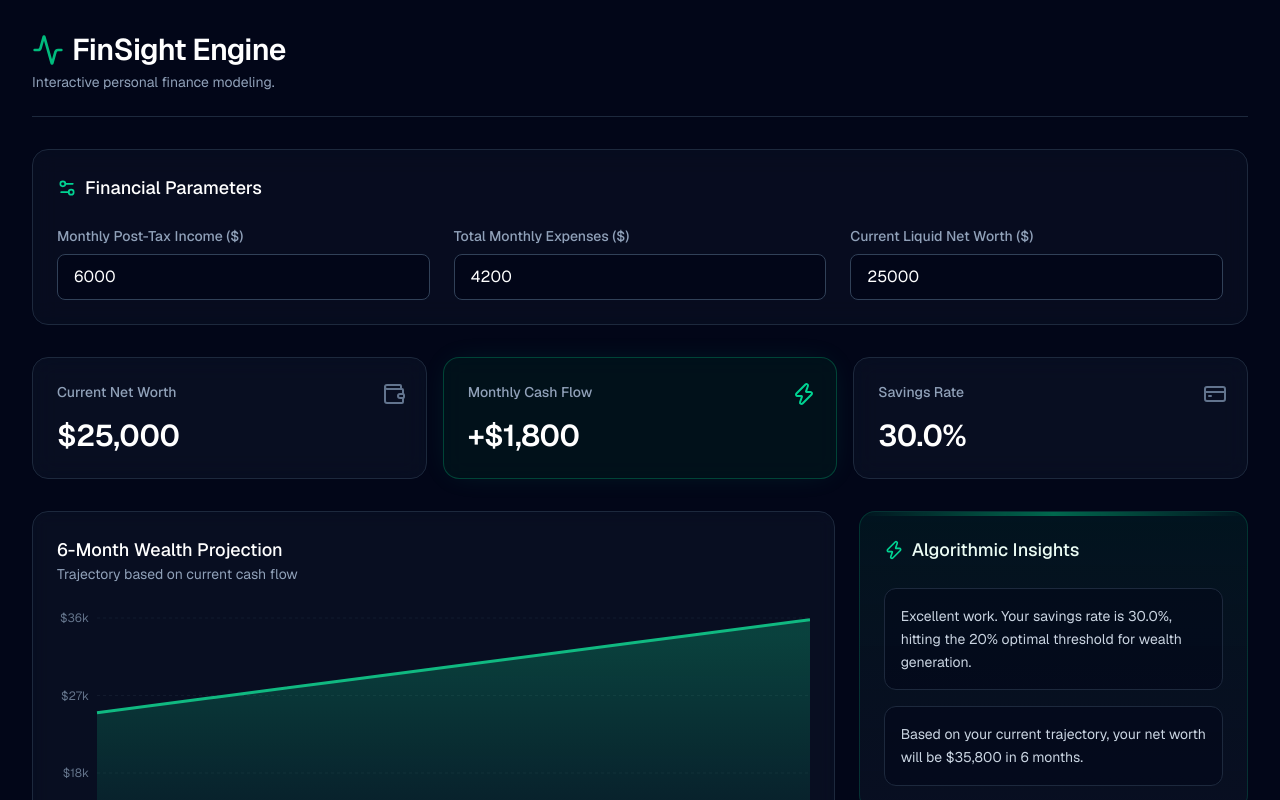
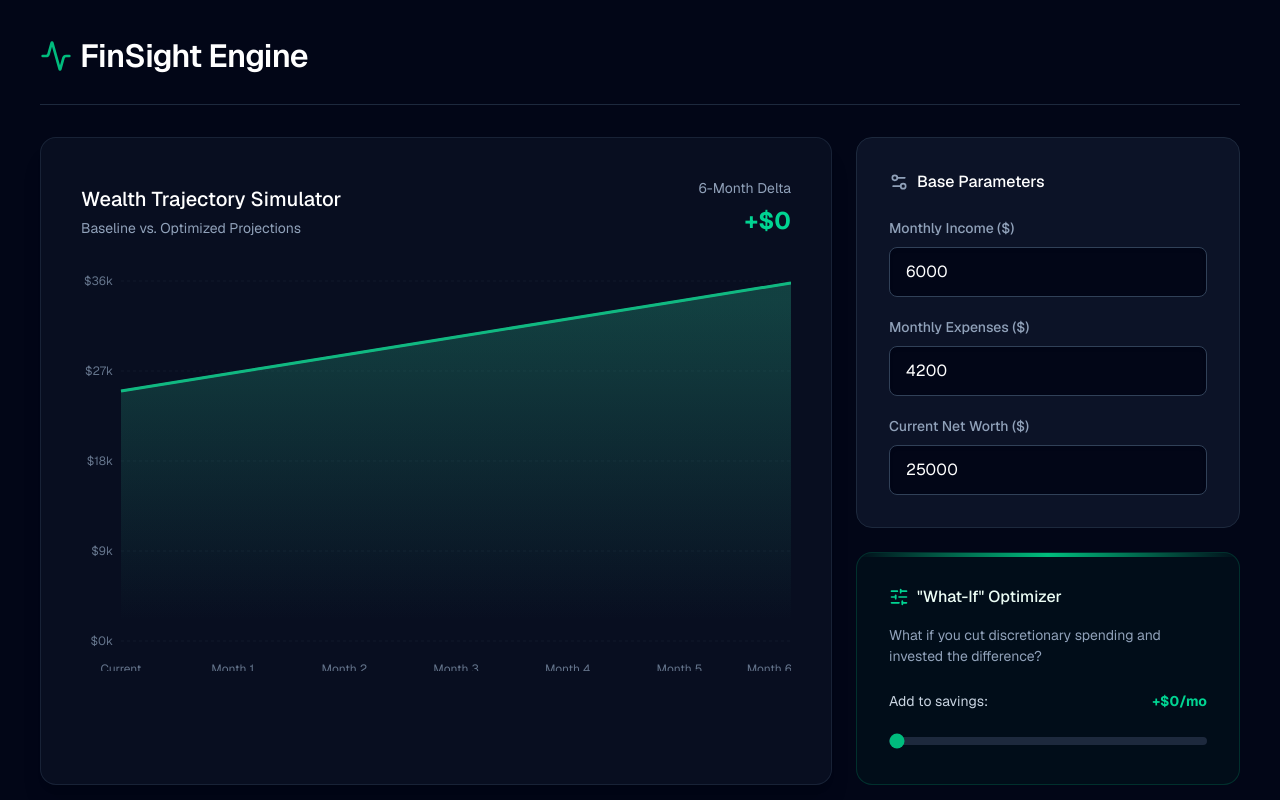
Before and after one commit to ojasvi24-coder/finsight, a Next.js app: page /dashboard in a window 1280 px wide. Shown: the top 800 px of the page. Built offline with nearby package versions, Linux system fonts and the light colour scheme.

Commit message:
new version

```diff
--- a/src/app/dashboard/page.tsx
+++ b/src/app/dashboard/page.tsx
@@ -1,167 +1,148 @@
 "use client";
 
 import { useState, useMemo } from "react";
+import { motion } from "framer-motion";
 import { TrendChart } from "@/components/charts/TrendChart";
-import { ArrowUpRight, ArrowDownRight, Wallet, Activity, Zap, CreditCard, Settings2 } from "lucide-react";
+import { Wallet, Activity, Zap, CreditCard, Settings2, SlidersHorizontal } from "lucide-react";
 
 export default function Dashboard() {
-  // 1. React State for User Inputs
   const [income, setIncome] = useState<number>(6000);
   const [expenses, setExpenses] = useState<number>(4200);
   const [currentNetWorth, setCurrentNetWorth] = useState<number>(25000);
 
-  // 2. Financial Engine Calculations
-  const monthlySavings = income - expenses;
-  const savingsRate = income > 0 ? (monthlySavings / income) * 100 : 0;
+  // Standout Feature: "What-If" Optimization variable
+  const [whatIfSavings, setWhatIfSavings] = useState<number>(0);
 
-  // 3. Generate 6-Month Projection Data for the Chart
+  const baselineSavings = income - expenses;
+  const optimizedSavings = baselineSavings + whatIfSavings;
+  const savingsRate = income > 0 ? (baselineSavings / income) * 100 : 0;
+
+  // Generate comparison data
   const projectionData = useMemo(() => {
     const months = ["Current", "Month 1", "Month 2", "Month 3", "Month 4", "Month 5", "Month 6"];
-    let runningBalance = currentNetWorth;
+    let baseBalance = currentNetWorth;
+    let optBalance = currentNetWorth;
 
     return months.map((month) => {
-      const dataPoint = { month, balance: runningBalance };
-      runningBalance += monthlySavings; // Add their monthly savings to their net worth
+      const dataPoint = { month, balance: baseBalance, optimized: optBalance };
+      baseBalance += baselineSavings;
+      optBalance += optimizedSavings;
       return dataPoint;
     });
-  }, [currentNetWorth, monthlySavings]);
-
-  // 4. Algorithmic "AI" Insights based on User Data
-  const dynamicInsights = useMemo(() => {
-    const insights = [];
-
-    if (savingsRate >= 20) {
-      insights.push({ id: 1, type: "success", message: `Excellent work. Your savings rate is ${savingsRate.toFixed(1)}%, hitting the 20% optimal threshold for wealth generation.` });
-    } else if (savingsRate > 0) {
-      insights.push({ id: 1, type: "warning", message: `Your savings rate is ${savingsRate.toFixed(1)}%. Try cutting discretionary spending to push this closer to the 20% benchmark.` });
-    } else {
-      insights.push({ id: 1, type: "danger", message: `CRITICAL: You are spending more than you earn. You are losing $${Math.abs(monthlySavings)} a month. Immediate budget review required.` });
-    }
-
-    insights.push({ id: 2, type: "info", message: `Based on your current trajectory, your net worth will be $${(currentNetWorth + (monthlySavings * 6)).toLocaleString()} in 6 months.` });
-
-    return insights;
-  }, [savingsRate, monthlySavings, currentNetWorth]);
+  }, [currentNetWorth, baselineSavings, optimizedSavings]);
 
   return (
-    <div className="min-h-screen bg-slate-950 text-slate-50 p-4 sm:p-6 lg:p-8 selection:bg-emerald-500/30 font-sans">
-      <div className="mx-auto max-w-7xl space-y-8">
+    <div className="min-h-screen bg-[#020617] text-slate-50 p-4 sm:p-8 selection:bg-emerald-500/30 font-sans">
+      <div className="mx-auto max-w-[1200px] space-y-8">
 
-        {/* Header */}
-        <header className="flex flex-col sm:flex-row sm:items-center justify-between gap-4 border-b border-slate-800 pb-6">
-          <div>
-            <h1 className="text-3xl font-semibold tracking-tight text-white flex items-center gap-2">
-              <Activity className="h-8 w-8 text-emerald-500" />
-              FinSight Engine
-            </h1>
-            <p className="text-sm text-slate-400 mt-1">Interactive personal finance modeling.</p>
-          </div>
+        <header className="flex items-center justify-between border-b border-slate-800 pb-6">
+          <h1 className="text-[32px] font-semibold tracking-tight text-white flex items-center gap-2">
+            <Activity className="h-8 w-8 text-emerald-500" />
+            FinSight Engine
+          </h1>
         </header>
 
-        {/* Input Control Panel */}
-        <div className="rounded-2xl bg-slate-900/40 p-6 border border-slate-800 backdrop-blur-md">
-          <div className="flex items-center gap-2 mb-6 text-emerald-400">
-            <Settings2 className="h-5 w-5" />
-            <h2 className="text-lg font-medium text-white">Financial Parameters</h2>
-          </div>
-          <div className="grid gap-6 md:grid-cols-3">
-            <InputField label="Monthly Post-Tax Income ($)" value={income} onChange={setIncome} />
-            <InputField label="Total Monthly Expenses ($)" value={expenses} onChange={setExpenses} />
-            <InputField label="Current Liquid Net Worth ($)" value={currentNetWorth} onChange={setCurrentNetWorth} />
-          </div>
-        </div>
-
-        {/* Top Metric Cards */}
-        <div className="grid gap-4 md:grid-cols-3">
-          <MetricCard title="Current Net Worth" value={`$${currentNetWorth.toLocaleString()}`} icon={<Wallet />} />
-          <MetricCard
-            title="Monthly Cash Flow"
-            value={`${monthlySavings >= 0 ? '+' : '-'}$${Math.abs(monthlySavings).toLocaleString()}`}
-            isHighlight={monthlySavings > 0}
-            isDanger={monthlySavings < 0}
-            icon={<Zap />}
-          />
-          <MetricCard title="Savings Rate" value={`${savingsRate.toFixed(1)}%`} icon={<CreditCard />} />
-        </div>
-
-        {/* Main Grid Layout */}
         <div className="grid gap-6 lg:grid-cols-3">
-
           {/* Main Chart Area */}
-          <div className="lg:col-span-2 rounded-2xl bg-slate-900/50 p-6 border border-slate-800 backdrop-blur-sm">
-            <div className="flex justify-between items-end mb-6">
+          <motion.div
+            initial={{ opacity: 0, y: 10 }}
+            animate={{ opacity: 1, y: 0 }}
+            className="lg:col-span-2 rounded-2xl bg-slate-900/50 p-10 border border-slate-800/80 shadow-xl"
+          >
+            <div className="flex justify-between items-end mb-8">
               <div>
-                <h2 className="text-lg font-medium text-white">6-Month Wealth Projection</h2>
-                <p className="text-sm text-slate-400">Trajectory based on current cash flow</p>
+                <h2 className="text-[20px] font-medium text-white mb-1">Wealth Trajectory Simulator</h2>
+                <p className="text-[14px] text-slate-400">Baseline vs. Optimized Projections</p>
+              </div>
+              <div className="text-right">
+                <p className="text-[14px] text-slate-400 mb-1">6-Month Delta</p>
+                <span className="text-[24px] font-bold text-emerald-400">
+                  +${(whatIfSavings * 6).toLocaleString()}
+                </span>
               </div>
             </div>
+
+            {/* Note: Update your TrendChart component to accept and render TWO lines (balance and optimized) */}
             <TrendChart data={projectionData} />
-          </div>
+          </motion.div>
 
-          {/* Right Sidebar: Dynamic AI Engine */}
-          <div className="rounded-2xl bg-gradient-to-b from-emerald-900/20 to-slate-900/50 p-6 border border-emerald-500/20 relative overflow-hidden h-fit">
-            <div className="absolute top-0 left-0 w-full h-1 bg-gradient-to-r from-transparent via-emerald-500 to-transparent opacity-50"></div>
-            <div className="flex items-center gap-2 mb-6">
-              <Zap className="h-5 w-5 text-emerald-400" />
-              <h2 className="text-lg font-medium text-emerald-50">Algorithmic Insights</h2>
-            </div>
+          {/* Right Sidebar: Controls & AI */}
+          <div className="space-y-6">
 
-            <div className="space-y-4">
-              {dynamicInsights.map((insight) => (
-                <div key={insight.id} className="rounded-xl bg-slate-950/50 p-4 border border-slate-800 hover:border-emerald-500/30 transition-colors">
-                  <p className={`text-sm leading-relaxed ${insight.type === 'danger' ? 'text-red-400' : 'text-slate-300'}`}>
-                    {insight.message}
+            {/* Financial Parameters */}
+            <motion.div
+              initial={{ opacity: 0, x: 20 }}
+              animate={{ opacity: 1, x: 0 }}
+              className="rounded-2xl bg-slate-900/80 p-8 border border-slate-800"
+            >
+              <div className="flex items-center gap-2 mb-6">
+                <Settings2 className="h-5 w-5 text-slate-400" />
+                <h2 className="text-[16px] font-medium text-white">Base Parameters</h2>
+              </div>
+              <div className="space-y-5">
+                <InputField label="Monthly Income ($)" value={income} onChange={setIncome} />
+                <InputField label="Monthly Expenses ($)" value={expenses} onChange={setExpenses} />
+                <InputField label="Current Net Worth ($)" value={currentNetWorth} onChange={setCurrentNetWorth} />
+              </div>
+            </motion.div>
+
+            {/* WHAT IF SIMULATOR */}
+            <motion.div
+              initial={{ opacity: 0, x: 20 }}
+              animate={{ opacity: 1, x: 0 }}
+              transition={{ delay: 0.1 }}
+              className="rounded-2xl bg-emerald-950/20 p-8 border border-emerald-500/20 relative overflow-hidden"
+            >
+              <div className="absolute top-0 left-0 w-full h-1 bg-gradient-to-r from-transparent via-emerald-500 to-transparent"></div>
+              <div className="flex items-center gap-2 mb-4">
+                <SlidersHorizontal className="h-5 w-5 text-emerald-400" />
+                <h2 className="text-[16px] font-medium text-emerald-50">"What-If" Optimizer</h2>
+              </div>
+              <p className="text-[14px] text-slate-400 mb-6">What if you cut discretionary spending and invested the difference?</p>
+
+              <div className="space-y-4">
+                <div className="flex justify-between text-[14px]">
+                  <span className="text-slate-300">Add to savings:</span>
+                  <span className="font-bold text-emerald-400">+${whatIfSavings}/mo</span>
+                </div>
+                <input
+                  type="range"
+                  min="0"
+                  max="2000"
+                  step="50"
+                  value={whatIfSavings}
+                  onChange={(e) => setWhatIfSavings(Number(e.target.value))}
+                  className="w-full h-2 bg-slate-800 rounded-lg appearance-none cursor-pointer accent-emerald-500"
+                />
+              </div>
+
+              {/* Hyper-specific AI Insight */}
+              {whatIfSavings > 0 && (
+                <div className="mt-6 p-4 rounded-xl bg-slate-900/50 border border-slate-800">
+                  <p className="text-[14px] leading-relaxed text-slate-300">
+                    By reallocating <strong className="text-white">${whatIfSavings}</strong> monthly, your net worth will reach <strong className="text-emerald-400">${(currentNetWorth + (optimizedSavings * 6)).toLocaleString()}</strong> in 6 months instead of <strong className="text-slate-400">${(currentNetWorth + (baselineSavings * 6)).toLocaleString()}</strong>.
                   </p>
                 </div>
-              ))}
-            </div>
+              )}
+            </motion.div>
+
           </div>
-
         </div>
       </div>
     </div>
   );
 }
 
-// Custom Input Component
 function InputField({ label, value, onChange }: { label: string, value: number, onChange: (val: number) => void }) {
   return (
     <div className="flex flex-col gap-2">
-      <label className="text-sm font-medium text-slate-400">{label}</label>
+      <label className="text-[14px] font-medium text-slate-400">{label}</label>
       <input
         type="number"
         value={value || ''}
         onChange={(e) => onChange(Number(e.target.value))}
-        className="w-full bg-slate-950 border border-slate-700 rounded-lg px-4 py-2.5 text-white focus:outline-none focus:border-emerald-500 focus:ring-1 focus:ring-emerald-500 transition-all"
+        className="w-full bg-[#020617] border border-slate-700 rounded-lg px-4 py-3 text-[16px] text-white focus:outline-none focus:border-emerald-500 focus:ring-1 focus:ring-emerald-500 transition-all shadow-inner"
       />
     </div>
   );
 }
-
-// Updated Metric Card
-function MetricCard({ title, value, icon, isHighlight = false, isDanger = false }: { title: string, value: string, icon: React.ReactNode, isHighlight?: boolean, isDanger?: boolean }) {
-  let cardStyle = "bg-slate-900/50 border-slate-800";
-  let textStyle = "text-white";
-  let iconStyle = "text-slate-500";
-
-  if (isHighlight) {
-    cardStyle = "bg-emerald-950/30 border-emerald-500/30 shadow-[0_0_30px_-10px_rgba(16,185,129,0.2)]";
-    iconStyle = "text-emerald-400";
-  } else if (isDanger) {
-    cardStyle = "bg-red-950/30 border-red-500/30";
-    textStyle = "text-red-400";
-    iconStyle = "text-red-400";
-  }
-
-  return (
-    <div className={`rounded-2xl p-6 border backdrop-blur-md transition-all duration-300 hover:-translate-y-1 ${cardStyle}`}>
-      <div className="flex items-center justify-between text-slate-400">
-        <span className="text-sm font-medium">{title}</span>
-        <div className={`h-5 w-5 ${iconStyle}`}>{icon}</div>
-      </div>
-      <div className="mt-4 flex items-end gap-3">
-        <span className={`text-3xl font-semibold tracking-tight ${textStyle}`}>{value}</span>
-      </div>
-    </div>
-  );
-}
--- a/src/components/charts/TrendChart.tsx
+++ b/src/components/charts/TrendChart.tsx
@@ -2,56 +2,34 @@
 
 import { AreaChart, Area, XAxis, YAxis, CartesianGrid, Tooltip, ResponsiveContainer } from 'recharts';
 
-// Add the interface for the props
-interface TrendChartProps {
-  data: { month: string; balance: number }[];
-}
-
-export function TrendChart({ data }: TrendChartProps) {
+export function TrendChart({ data }: { data: any[] }) {
   return (
-    <div className="h-[350px] w-full">
+    <div className="h-[400px] w-full"> {/* Increased height for padding */}
       <ResponsiveContainer width="100%" height="100%">
         <AreaChart data={data} margin={{ top: 10, right: 0, left: -20, bottom: 0 }}>
           <defs>
             <linearGradient id="colorBalance" x1="0" y1="0" x2="0" y2="1">
-              <stop offset="5%" stopColor="#10b981" stopOpacity={0.3}/>
+              <stop offset="5%" stopColor="#64748b" stopOpacity={0.2}/>
+              <stop offset="95%" stopColor="#64748b" stopOpacity={0}/>
+            </linearGradient>
+            <linearGradient id="colorOptimized" x1="0" y1="0" x2="0" y2="1">
+              <stop offset="5%" stopColor="#10b981" stopOpacity={0.4}/>
               <stop offset="95%" stopColor="#10b981" stopOpacity={0}/>
             </linearGradient>
           </defs>
-          <CartesianGrid strokeDasharray="3 3" vertical={false} stroke="#1e293b" opacity={0.5} />
-          <XAxis
-            dataKey="month"
-            axisLine={false}
-            tickLine={false}
-            tick={{ fill: '#64748b', fontSize: 12 }}
-            dy={10}
-          />
-          <YAxis
-            axisLine={false}
-            tickLine={false}
-            tick={{ fill: '#64748b', fontSize: 12 }}
-            tickFormatter={(value) => `$${value / 1000}k`}
-          />
+          <CartesianGrid strokeDasharray="3 3" vertical={false} stroke="#1e293b" opacity={0.4} />
+          <XAxis dataKey="month" axisLine={false} tickLine={false} tick={{ fill: '#64748b', fontSize: 12 }} dy={15} />
+          <YAxis axisLine={false} tickLine={false} tick={{ fill: '#64748b', fontSize: 12 }} tickFormatter={(val) => `$${val / 1000}k`} />
           <Tooltip
-            contentStyle={{
-              backgroundColor: 'rgba(15, 23, 42, 0.9)',
-              backdropFilter: 'blur(8px)',
-              borderColor: '#1e293b',
-              borderRadius: '12px',
-              color: '#f8fafc'
-            }}
-            itemStyle={{ color: '#10b981' }}
-            formatter={(value: any) => [`$${value.toLocaleString()}`, 'Projected Net Worth']}
-          />
-          <Area
-            type="monotone"
-            dataKey="balance"
-            stroke="#10b981"
-            strokeWidth={3}
-            fillOpacity={1}
-            fill="url(#colorBalance)"
-            activeDot={{ r: 6, fill: '#10b981', stroke: '#020617', strokeWidth: 4 }}
-          />
+            contentStyle={{ backgroundColor: 'rgba(2, 6, 23, 0.95)', backdropFilter: 'blur(8px)', borderColor: '#1e293b', borderRadius: '12px', color: '#f8fafc', padding: '16px' }}
+            formatter={(value: any, name: any) => [`$${value.toLocaleString()}`, name === 'optimized' ? 'Optimized Target' : 'Baseline Trajectory']}
+          /> {/* <--- MAKE SURE YOU HAVE THIS CLOSING /> */}
+
+          <Area type="monotone" dataKey="balance" stroke="#64748b" strokeWidth={2} fill="url(#colorBalance)" />
+          {/* Only show optimized line if data exists */}
+          {data[0]?.optimized !== undefined && (
+             <Area type="monotone" dataKey="optimized" stroke="#10b981" strokeWidth={3} fill="url(#colorOptimized)" activeDot={{ r: 6, fill: '#10b981', stroke: '#020617', strokeWidth: 4 }} />
+          )}
         </AreaChart>
       </ResponsiveContainer>
     </div>
```
Also changed, not shown: src/app/page.tsx (+56 -85 lines).
